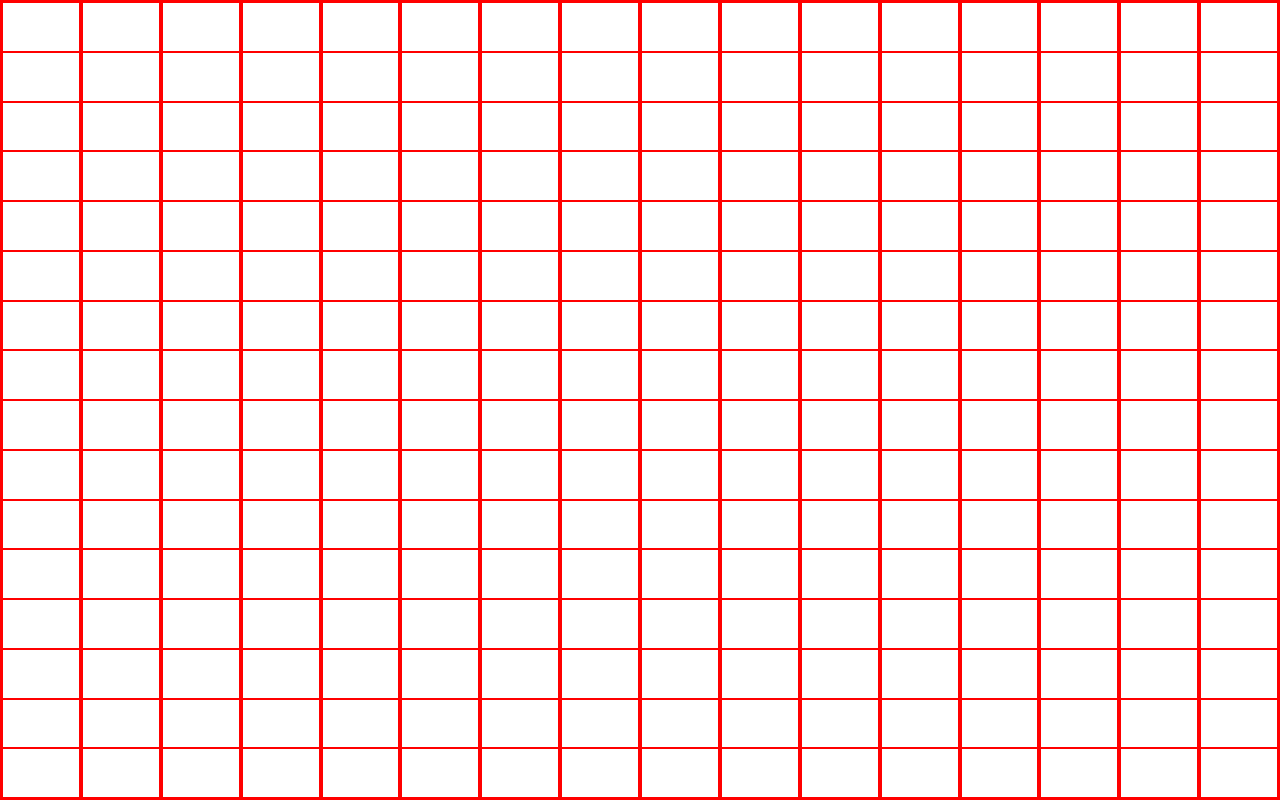
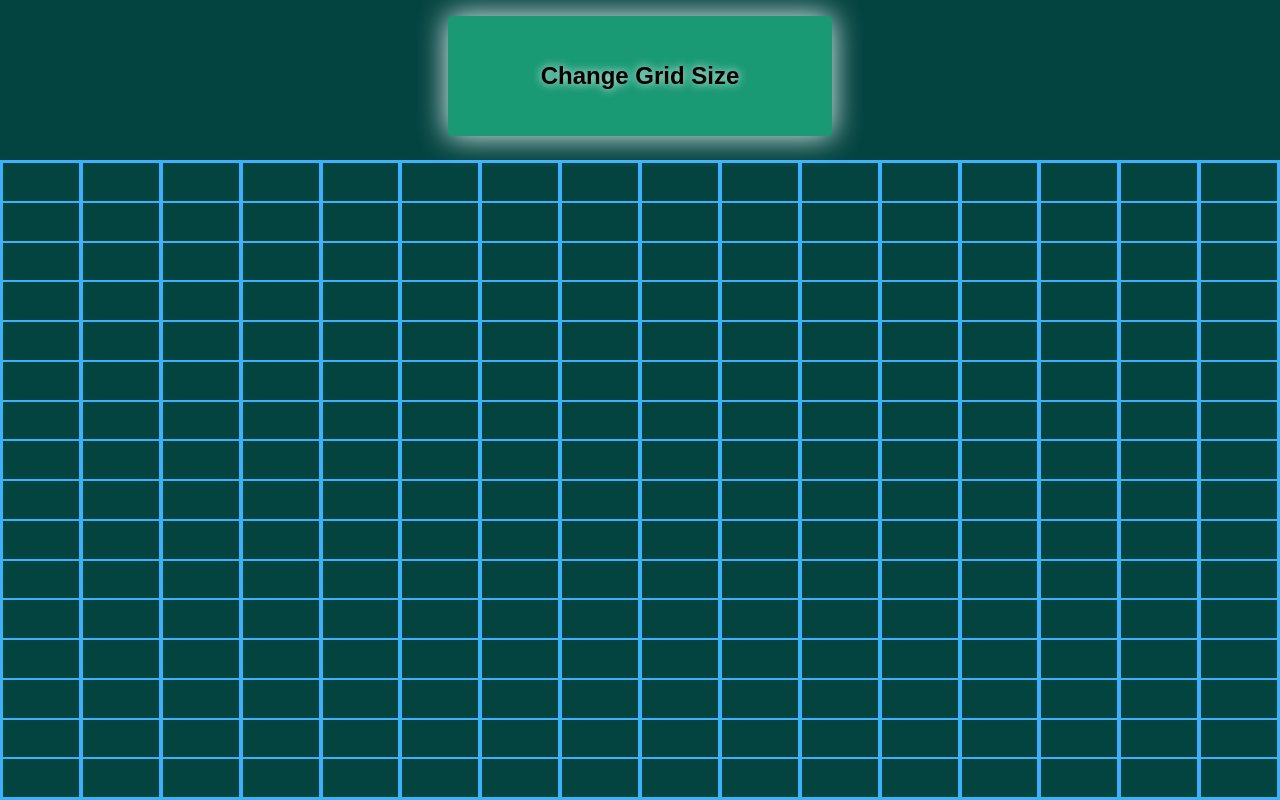
Before and after one commit to FaridMo99/etch-a-sketch, a plain HTML site: page index.html in a window 1280 px wide. Drawn offline with Linux system fonts and the light colour scheme.

Commit message:
added interactivity

```diff
--- a/javascript.js
+++ b/javascript.js
@@ -1,64 +1,52 @@
-//Create a webpage with a 16x16 grid of square divs.
-//Create the divs using JavaScript. Don’t try to create them by hand by copying and pasting them in your HTML file!
-//It’s best to put your grid squares inside a “container” div. This div can be written in your HTML file.
+let container = document.getElementById("container")
+let body = document.querySelector("body")
+let button = document.createElement("button")
 
-//creating the rows and columns with loops
-let container = document.getElementById("container")
+body.insertBefore(button, container)
 
-for (let i = 0; i < 16; i++) {
+function creatingGrid(a, b){
+container.innerHTML = ""
+for (let i = 0; i < a; i++) {
     let newDiv = document.createElement("div");
     newDiv.setAttribute("class", "rows")
     container.appendChild(newDiv)
 
-    for (let n = 0; n < 16; n++) {
+    for (let n = 0; n < b; n++) {
         let items = document.createElement("div");
         items.setAttribute("class", "columns")
-        items.addEventListener("mouseover", () => items.style.backgroundColor = "red")
+        items.addEventListener("mouseover", () => items.style.backgroundColor = "yellow")
         newDiv.appendChild(items)
 
     }
 }
+}
 
-/*Set up a “hover” effect so that the grid divs change color when your mouse passes over them, leaving a (pixelated) trail through
- your grid like a pen would.
-Hint: “Hovering” is what happens when your mouse enters a div and ends when your mouse leaves it.
- You can set up event listeners for either of those events as a starting point.*/
-
-/*There are multiple ways to change the color of the divs, including:
-Adding a new class to the div.
-Changing the div’s background color using JavaScript.*/
+creatingGrid(16, 16);
 
 
+button.textContent = "Change Grid Size"
+button.addEventListener("click", () => {
+    let input = prompt("What Size should your new Grid have?(Max:100)")
+    let numInput = Number(input)
+    if(numInput > 100) {
+        alert("ERROR")
+        return
+    }
 
+    else if (numInput < 100) {
+      creatingGrid(numInput, numInput)
+        return
+    }
 
-
-/*
-Add a button on the top of the screen that will send the user a popup asking for the number of squares per side for the new grid.
- Once entered, the existing grid should be removed, and a new grid should be generated in the same total space as before (e.g., 960px wide)
-  so that you’ve got a new sketch pad.*/
-
-
-  /*Tip: Set the limit for the user input to a maximum of 100.
- A larger number of squares results in more computer resources being used, potentially causing delays, freezing,
- or crashing that we want to prevent.*/
-
-
-/*Research button tags in HTML and how you can make a JavaScript function run when one is clicked.
-Also check out prompts.
-You should be able to enter 64 and have a brand new 64x64 grid pop up without changing the total amount of pixels used.
-Push your project to GitHub!*/
-
-
-
-
-
+    else {
+        alert("This is not a number")
+    }
+})
 
 
 
 /*
 Extra credit
-Transform the behavior of a square when interacting with the mouse by introducing a series of modifications.
-
 Rather than squares being the same color throughout the grid, randomize the squares’ RGB values with each interaction.
 Additionally, implement a progressive darkening effect where each interaction darkens the square by 10%.
  The goal is to achieve a fully black (or completely colored) square in only ten interactions.
--- a/styles.css
+++ b/styles.css
@@ -1,15 +1,19 @@
 body {
     margin:0;
+    display:flex;
+    flex-direction: column;
+    background-color:#044440;
 }
 
 body * {
     box-sizing: border-box;
-    border: 1px solid red;
+    border: 1px solid rgb(60, 177, 255);
 }
 
 #container {
+    margin-top:20vh;
     width:100%;
-    height:100vh;
+    height:80vh;
     display:flex;
     justify-content: space-evenly;
 
@@ -25,3 +29,23 @@ body * {
 .columns{
 flex-grow:1;
 }
+
+button {
+    align-self: center;
+    position:absolute;
+    top:2vh;
+    width:30%;
+    height:15%;
+    font-weight:bold;
+    font-size:1.5rem;
+    border:none;
+    background-color: rgb(26, 153, 117);
+    box-shadow:0 0 30px azure;
+    text-shadow: 0 0 10px azure;
+    border-radius: 3px;
+}
+
+button:hover {
+    cursor: pointer;
+    color:white;
+}
```
